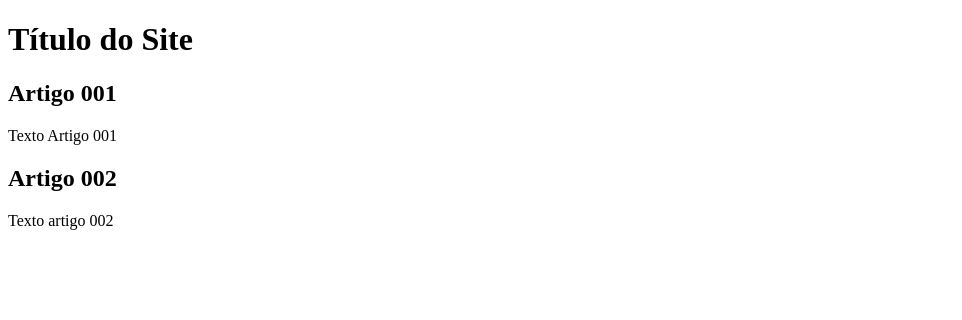
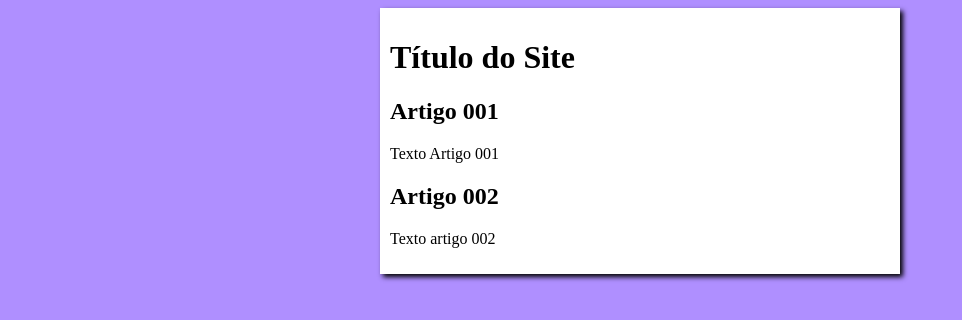
Before and after one commit to ElessandraBueno/projeto-site, a plain HTML site: page index.html in a window 1280 px wide. Shown: the whole page, without its empty margins (0-962 px from the left). Drawn offline with Linux system fonts and the light colour scheme.

Commit message:
iniciei o design

```diff
--- /dev/null
+++ b/estilos/style.css
@@ -0,0 +1,14 @@
+{
+    font-family: Arial, Helvetica, sans-serif;
+    font-size: 16px;
+}
+body{
+    background-color: rgb(175, 143, 255);
+}
+main{
+    background-color: white;
+    width: 500px;
+    margin: auto;
+    padding: 10px;
+    box-shadow: 3px 3px 5px black;
+}
--- a/index.html
+++ b/index.html
@@ -4,6 +4,7 @@
     <meta charset="UTF-8">
     <meta name="viewport" content="width=device-width, initial-scale=1.0">
     <title>Título do site</title>
+    <link rel="stylesheet" href="estilos/style.css">
 </head>
 <body>
     <main>
```
